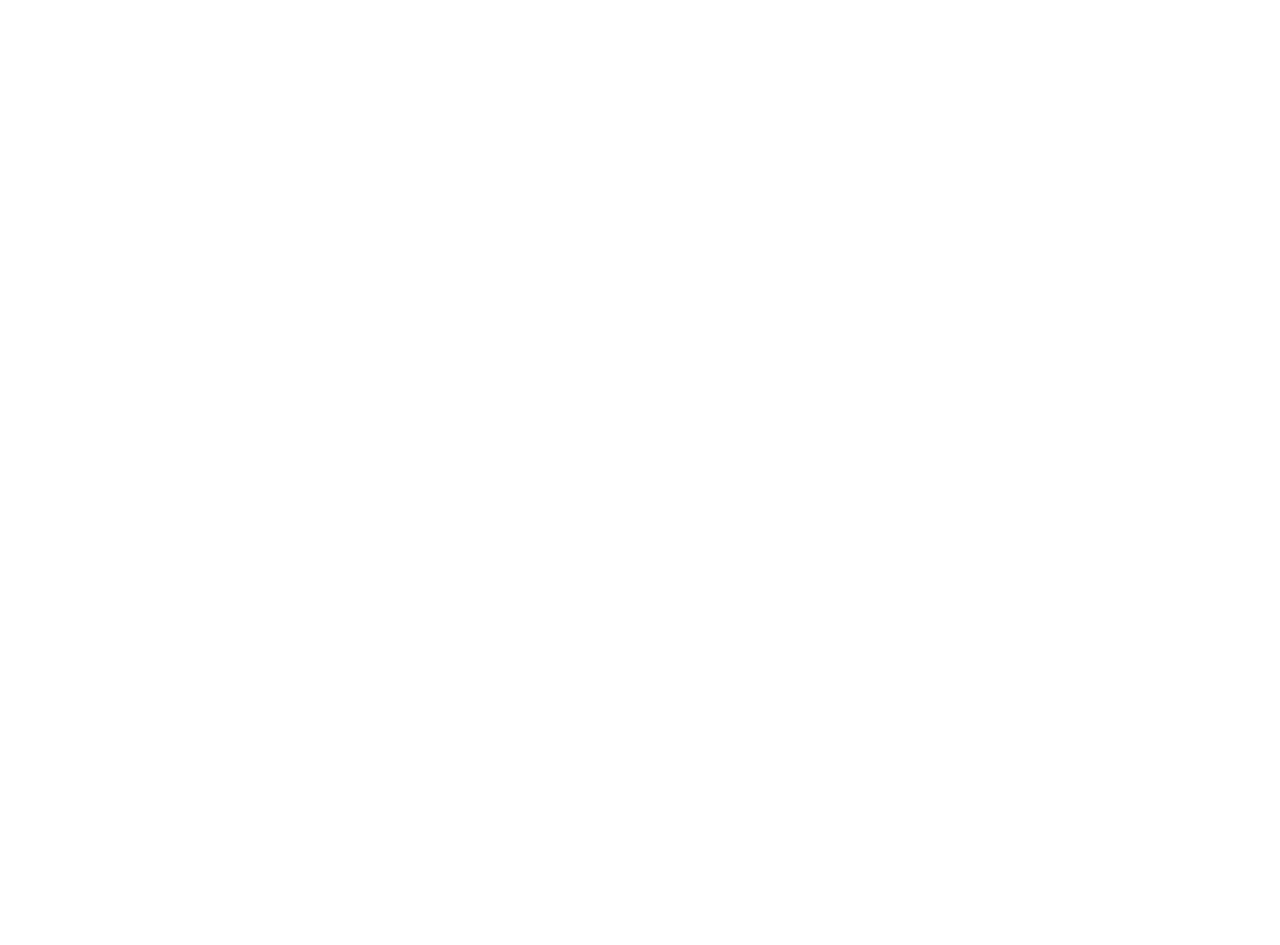
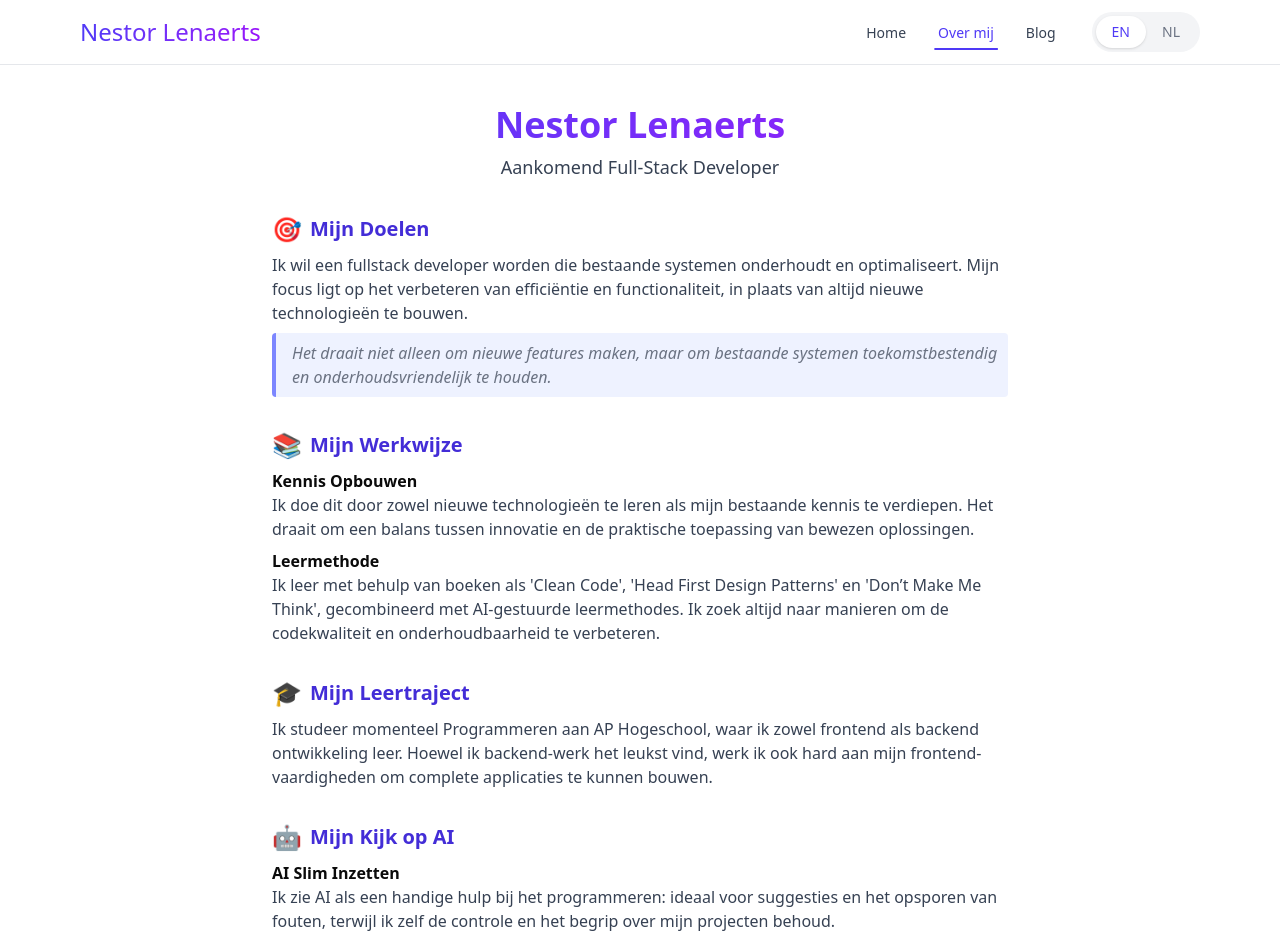
Before and after one commit to Lenaerts-Nestor/personal-portfolio, a React (Vite) app: page /About in a window 1280 px wide. Before the commit this address had no page. Shown: the top 945 px of the page. Before the commit the page ends 800 px from the top, so only its background shows below. Built offline with nearby package versions, Linux system fonts and the light colour scheme.

Commit message:
add new sections for About and Home pages, including Experience, Technologies, Projects, and others

```diff
--- /dev/null
+++ b/src/components/about/sections/eyeOnAi.tsx
@@ -0,0 +1,25 @@
+export const EyeOnAiSection = () => {
+  return (
+    <section className='mb-8'>
+      <h3 className='flex items-center gap-2 text-xl font-semibold text-indigo-700 mb-2'>
+        <span className='inline-block text-2xl'>🤖</span> Mijn Kijk op AI
+      </h3>
+      <div className='mb-2'>
+        <strong>AI Slim Inzetten</strong>
+        <p className='text-gray-700'>
+          Ik zie AI als een handige hulp bij het programmeren: ideaal voor
+          suggesties en het opsporen van fouten, terwijl ik zelf de controle en
+          het begrip over mijn projecten behoud.
+        </p>
+      </div>
+      <div>
+        <strong>Hoe Ik Het Gebruik</strong>
+        <p className='text-gray-700'>
+          Ik gebruik AI vooral voor code-suggesties, het verbeteren van
+          bestaande oplossingen en het schrijven van documentatie. Ik ben altijd
+          voorzichtig met privacy en deel nooit gevoelige code of data.
+        </p>
+      </div>
+    </section>
+  );
+};
--- /dev/null
+++ b/src/components/about/sections/goals.tsx
@@ -0,0 +1,18 @@
+export const GoalsSection = () => {
+  return (
+    <section className='mb-8'>
+      <h3 className='flex items-center gap-2 text-xl font-semibold text-indigo-700 mb-2'>
+        <span className='inline-block text-2xl'>🎯</span> Mijn Doelen
+      </h3>
+      <p className='text-gray-700 mb-2'>
+        Ik wil een fullstack developer worden die bestaande systemen onderhoudt
+        en optimaliseert. Mijn focus ligt op het verbeteren van efficiëntie en
+        functionaliteit, in plaats van altijd nieuwe technologieën te bouwen.
+      </p>
+      <blockquote className='border-l-4 border-indigo-400 pl-4 italic text-gray-500 bg-indigo-50 py-2 rounded'>
+        Het draait niet alleen om nieuwe features maken, maar om bestaande
+        systemen toekomstbestendig en onderhoudsvriendelijk te houden.
+      </blockquote>
+    </section>
+  );
+};
--- /dev/null
+++ b/src/components/about/sections/learningTraject.tsx
@@ -0,0 +1,15 @@
+export const LearningTrajectSection = () => {
+  return (
+    <section className='mb-8'>
+      <h3 className='flex items-center gap-2 text-xl font-semibold text-indigo-700 mb-2'>
+        <span className='inline-block text-2xl'>🎓</span> Mijn Leertraject
+      </h3>
+      <p className='text-gray-700'>
+        Ik studeer momenteel Programmeren aan AP Hogeschool, waar ik zowel
+        frontend als backend ontwikkeling leer. Hoewel ik backend-werk het
+        leukst vind, werk ik ook hard aan mijn frontend-vaardigheden om complete
+        applicaties te kunnen bouwen.
+      </p>
+    </section>
+  );
+};
--- /dev/null
+++ b/src/components/about/sections/worksStyle.tsx
@@ -0,0 +1,26 @@
+export const WorksStyleSection = () => {
+  return (
+    <section className='mb-8'>
+      <h3 className='flex items-center gap-2 text-xl font-semibold text-indigo-700 mb-2'>
+        <span className='inline-block text-2xl'>📚</span> Mijn Werkwijze
+      </h3>
+      <div className='mb-2'>
+        <strong>Kennis Opbouwen</strong>
+        <p className='text-gray-700'>
+          Ik doe dit door zowel nieuwe technologieën te leren als mijn bestaande
+          kennis te verdiepen. Het draait om een balans tussen innovatie en de
+          praktische toepassing van bewezen oplossingen.
+        </p>
+      </div>
+      <div>
+        <strong>Leermethode</strong>
+        <p className='text-gray-700'>
+          Ik leer met behulp van boeken als 'Clean Code', 'Head First Design
+          Patterns' en 'Don’t Make Me Think', gecombineerd met AI-gestuurde
+          leermethodes. Ik zoek altijd naar manieren om de codekwaliteit en
+          onderhoudbaarheid te verbeteren.
+        </p>
+      </div>
+    </section>
+  );
+};
--- a/src/components/shared/sections/main.intro.tsx
+++ b/src/components/home/sections/main.intro.tsx
@@ -1,4 +1,4 @@
-import { CustomButton } from '../button';
+import { CustomButton } from '../../shared/button';
 
 export const IntroSection = () => {
   return (
--- /dev/null
+++ b/src/pages/about/index.tsx
@@ -0,0 +1,41 @@
+import { Navbar } from '../../components/shared/navbar/navbar';
+import { GoalsSection } from '../../components/about/sections/goals';
+import { WorksStyleSection } from '../../components/about/sections/worksStyle';
+import { LearningTrajectSection } from '../../components/about/sections/learningTraject';
+import { EyeOnAiSection } from '../../components/about/sections/eyeOnAi';
+
+export const About = () => {
+  const menuItems = [
+    { path: '/Home', label: 'Home' },
+    { path: '/About', label: 'Over mij' },
+    { path: '/Blog', label: 'Blog' },
+  ];
+
+  const handleLanguageChange = (_language: string) => {
+    // Optionally handle language change
+  };
+
+  return (
+    <>
+      <Navbar
+        menuItems={menuItems}
+        defaultLanguage='en'
+        onLanguageChange={handleLanguageChange}
+      />
+      <main className='max-w-3xl mx-auto px-4 py-10'>
+        <h1 className='text-3xl sm:text-4xl font-bold text-center mb-2 bg-gradient-to-r from-indigo-600 to-purple-600 bg-clip-text text-transparent'>
+          Nestor Lenaerts
+        </h1>
+        <h2 className='text-lg text-center mb-8 font-medium text-gray-700'>
+          Aankomend Full-Stack Developer
+        </h2>
+        <div className='space-y-10'>
+          <GoalsSection />
+          <WorksStyleSection />
+          <LearningTrajectSection />
+          <EyeOnAiSection />
+        </div>
+      </main>
+    </>
+  );
+};
--- a/src/routes/index.tsx
+++ b/src/routes/index.tsx
@@ -1,11 +1,13 @@
 import { Routes, Route } from 'react-router-dom';
 import { Home } from '../pages/home';
+import { About } from '../pages/about';
 
 export const AppRoutes = () => {
   return (
     <Routes>
       <Route path='/' element={<Home />} />
       <Route path='/Home' element={<Home />} />
+      <Route path='/About' element={<About />} />
       {/* Placeholder for project details */}
       <Route
         path='/projects/:id'
```
Also changed, not shown: src/pages/home/index.tsx (+4 -4 lines), src/components/home/sections/main.experience.tsx (renamed from src/components/shared/sections/main.experience.tsx), src/components/home/sections/main.projects.tsx (renamed from src/components/shared/sections/main.projects.tsx), src/components/home/sections/main.technologies.tsx (renamed from src/components/shared/sections/main.technologies.tsx).
